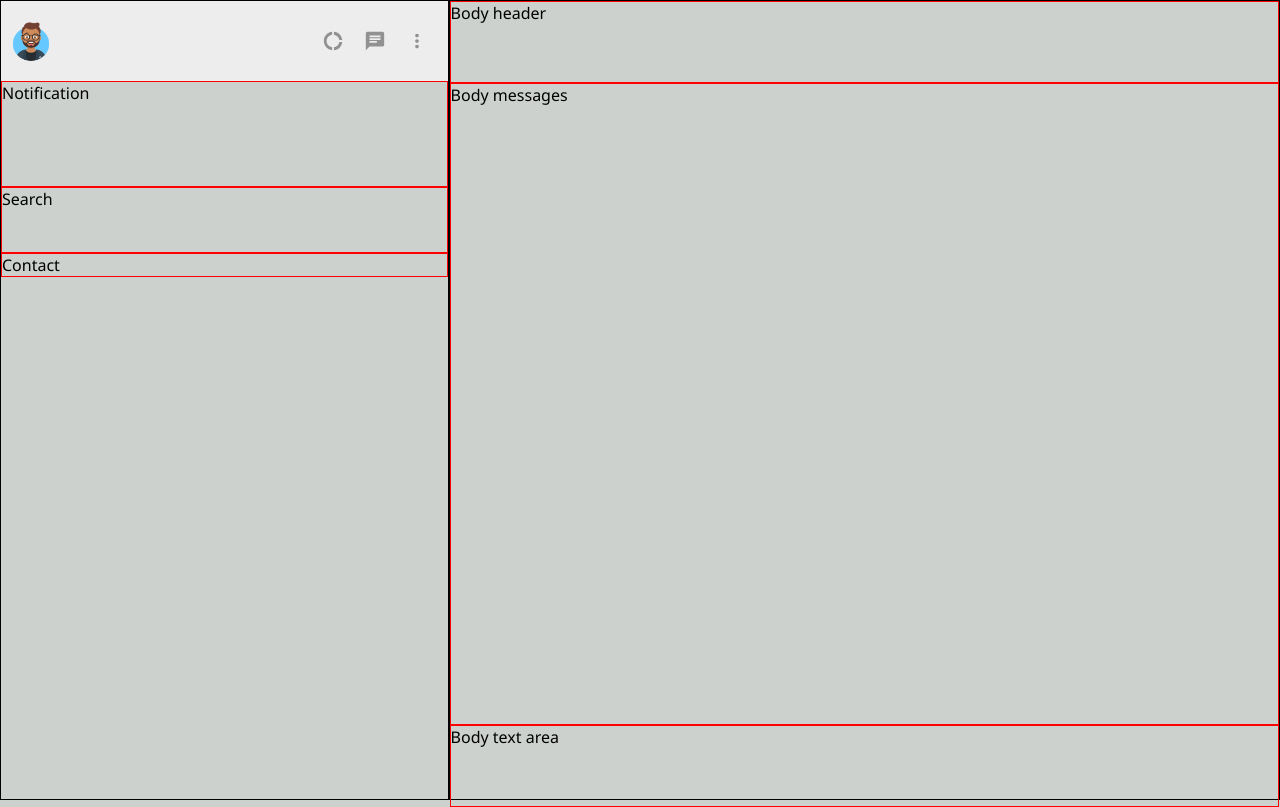
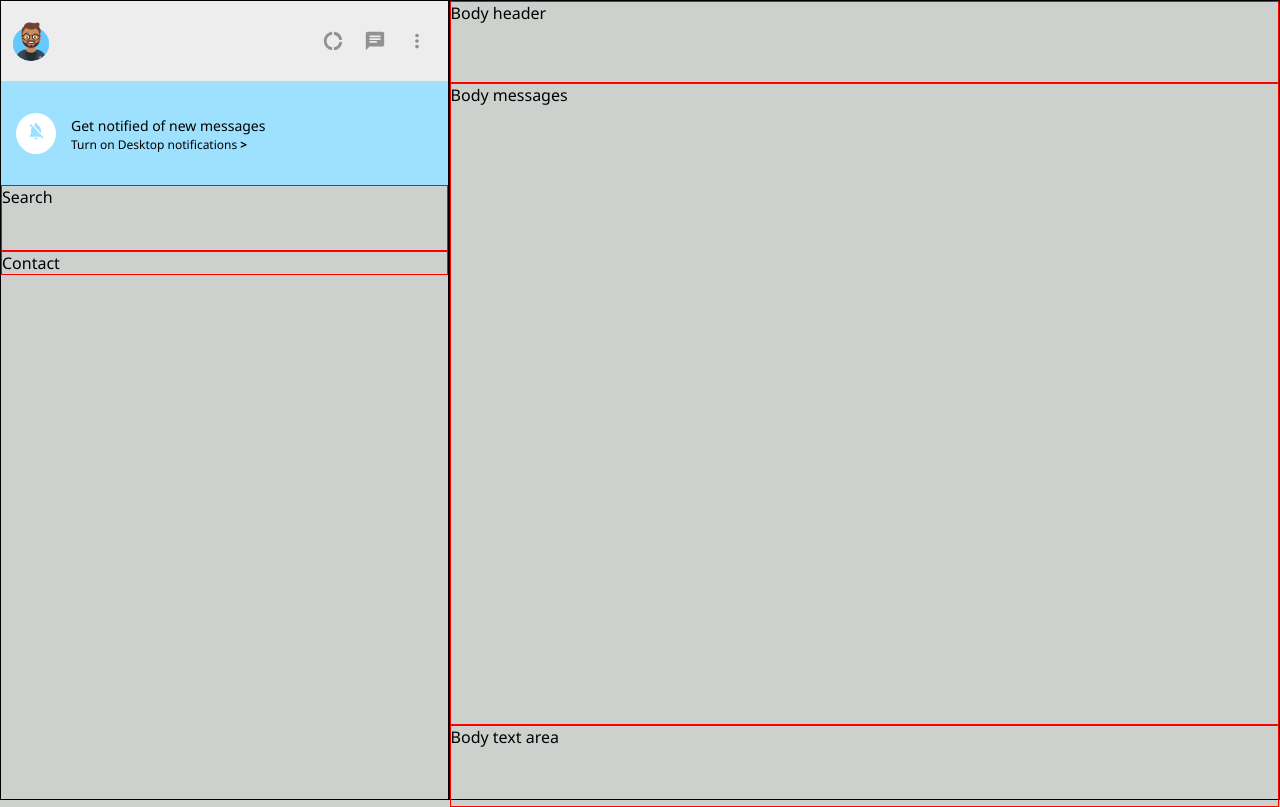
Before and after one commit to washington299/WhatsApp-Web-Layout-Clone, a React (Create React App) app: page /chat in a window 1280 px wide. Built offline with nearby package versions, Linux system fonts and the light colour scheme.

Commit message:
feat: create notification remind component

```diff
--- a/src/pages/Chat/Sidebar/index.tsx
+++ b/src/pages/Chat/Sidebar/index.tsx
@@ -1,5 +1,7 @@
 import React from 'react';
-import { MdDonutLarge, MdChat, MdMoreVert } from 'react-icons/md';
+import {
+  MdDonutLarge, MdChat, MdMoreVert, MdNotificationsOff,
+} from 'react-icons/md';
 
 import './styles.scss';
 
@@ -17,7 +19,20 @@ const Sidebar: React.FC = () => (
         <MdMoreVert className="options__item" />
       </div>
     </header>
-    <div className="sidebar__notification">Notification</div>
+
+    <div className="sidebar__notification">
+      <div className="notification__circle">
+        <MdNotificationsOff className="notification__icon" />
+      </div>
+      <div className="notification__texts">
+        <span className="notification__title">Get notified of new messages</span>
+        <span className="notification__button">
+          Turn on Desktop notifications
+          <strong style={{ marginLeft: '3px' }}>&gt;</strong>
+        </span>
+      </div>
+    </div>
+
     <div className="sidebar__search">Search</div>
     <div className="sidebar__contacts">Contact</div>
   </aside>
--- a/src/pages/Chat/Sidebar/styles.scss
+++ b/src/pages/Chat/Sidebar/styles.scss
@@ -32,7 +32,36 @@
   }
   .sidebar__notification {
     height: 13vh;
-    border: 1px solid #F00;
+    display: flex;
+    align-items: center;
+    background-color: colors.$notification-reminder-color;
+
+    .notification__circle {
+      margin: 0 15px;
+      padding: 8px 10px;
+      background-color: colors.$layout-quinary-color;
+      border-radius: 50%;
+
+      .notification__icon {
+        font-size: sizes.$extra-big-font-size;
+        color: colors.$notification-reminder-color;
+      }
+    }
+
+    .notification__texts {
+      .notification__title {
+        font-size: sizes.$small-font-size;
+      }
+      .notification__button {
+        display: block;
+        font-size: sizes.$extra-small-font-size;
+        cursor: pointer;
+
+        &:hover {
+          text-decoration: underline;
+        }
+      }
+    }
   }
   .sidebar__search {
     height: 8vh;
```
